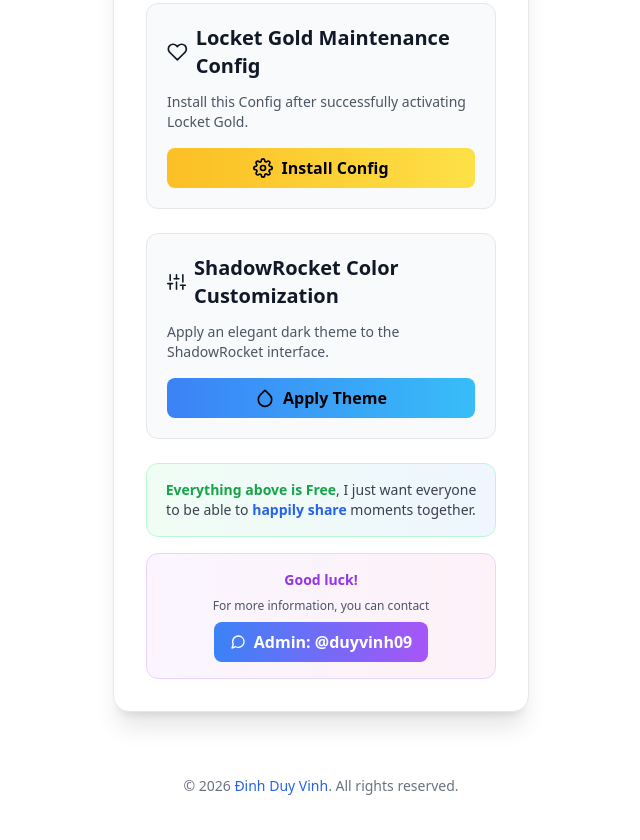
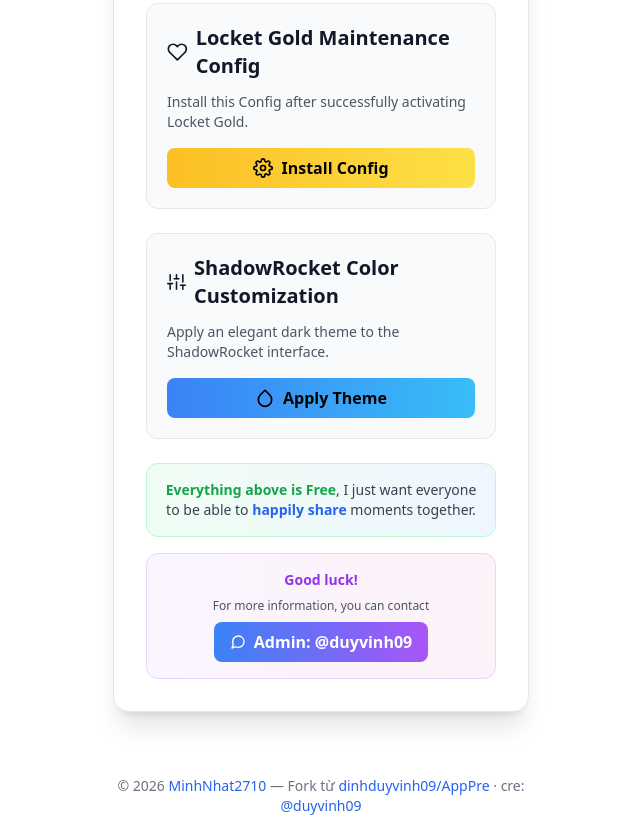
Before and after one commit to MinhNhat2710/Module_IOS_For_Shadowrocket, a plain HTML site: page index.html in a window 1280 px wide. Shown: the part 7214-8054 px from the top of the page, without its empty margins (319-959 px from the left). Drawn offline with nearby package versions, Linux system fonts and the light colour scheme.

Commit message:
Update footer: fork attribution instead of donate link

```diff
--- a/index.html
+++ b/index.html
@@ -508,7 +508,7 @@
     <!-- Copyright Footer -->
     <div class="relative z-10 max-w-md mx-auto px-4 pb-6">
         <div class="text-center text-sm text-gray-500">
-            © <span id="currentYear">2025</span> <a href="https://me.momo.vn/dinhduyvinh" target="_blank" class="text-blue-600 hover:text-blue-700 hover:underline">Đinh Duy Vinh</a>. <span data-i18n="footer-rights">All rights reserved.</span>
+            © <span id="currentYear">2025</span> <a href="https://github.com/MinhNhat2710/Module_IOS_For_Shadowrocket" target="_blank" class="text-blue-600 hover:text-blue-700 hover:underline">MinhNhat2710</a> — Fork từ <a href="https://github.com/dinhduyvinh09/AppPre" target="_blank" class="text-blue-600 hover:text-blue-700 hover:underline">dinhduyvinh09/AppPre</a> · cre: <a href="https://t.me/duyvinh09" target="_blank" class="text-blue-600 hover:text-blue-700 hover:underline">@duyvinh09</a>
         </div>
     </div>
 
```
